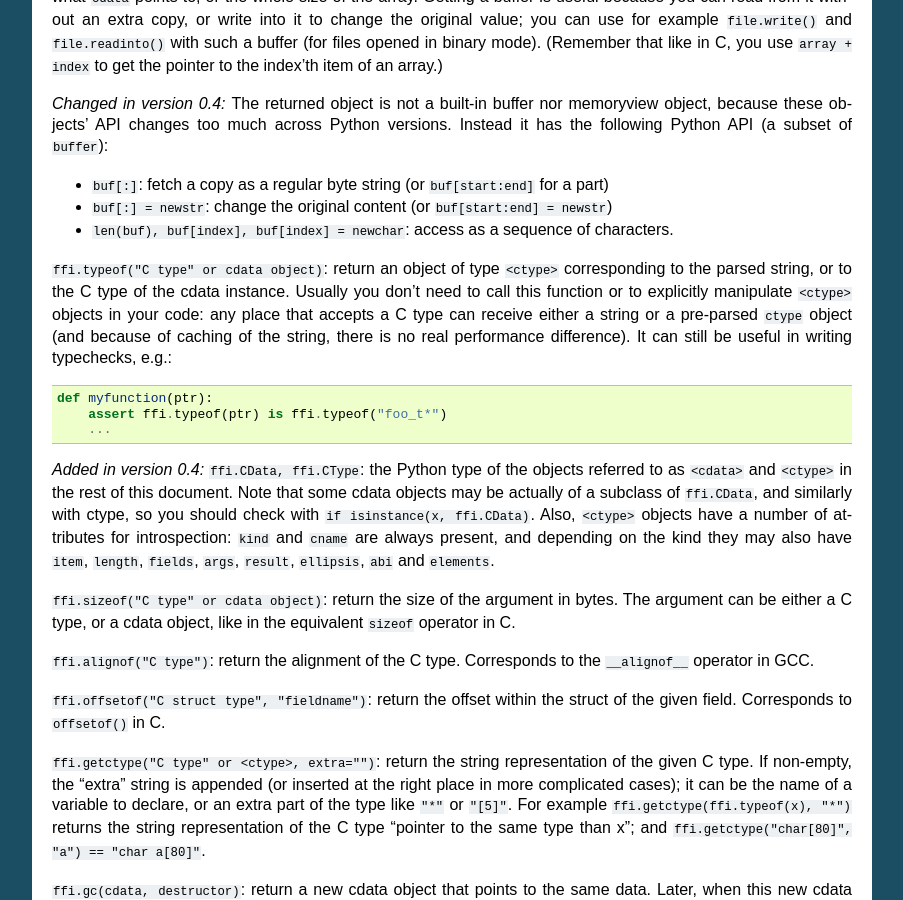
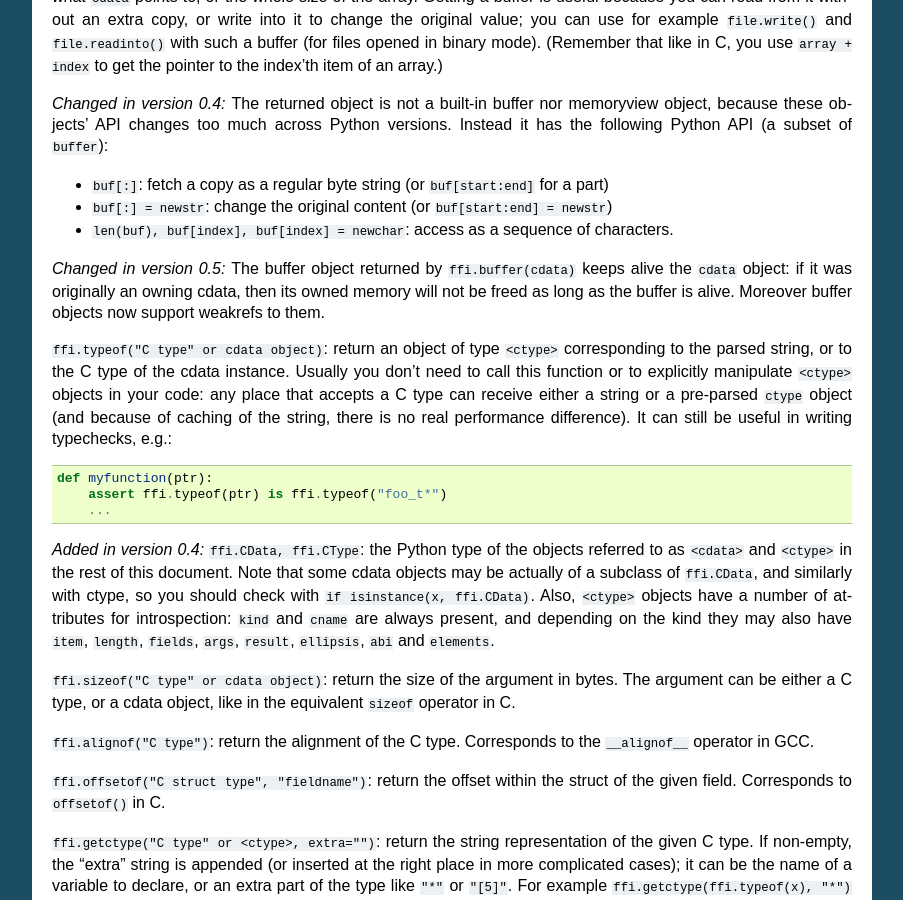
Before and after one commit to python-cffi/cffi, a Sphinx documentation site: the page built from doc/source/index.rst, in a window 1280 px wide and 900 px high, scrolled down 14799 px. Shown: the whole window, without its empty margins (198-1101 px from the left). Built offline with Sphinx 7.4.7, drawn with Linux system fonts in a browser that asks for light colours.

Commit message:
Document the changes

```diff
--- a/doc/source/index.rst
+++ b/doc/source/index.rst
@@ -1097,6 +1097,12 @@ an array.)
 - ``len(buf), buf[index], buf[index] = newchar``: access as a sequence
   of characters.
 
+.. versionchanged:: 0.5
+   The buffer object returned by ``ffi.buffer(cdata)`` keeps alive the
+   ``cdata`` object: if it was originally an owning cdata, then its
+   owned memory will not be freed as long as the buffer is alive.
+   Moreover buffer objects now support weakrefs to them.
+
 
 ``ffi.typeof("C type" or cdata object)``: return an object of type
 ``<ctype>`` corresponding to the parsed string, or to the C type of the
```
